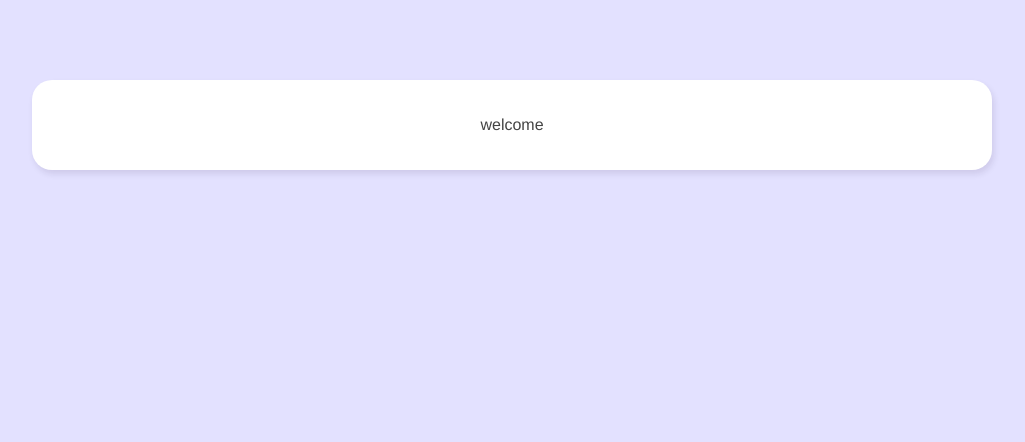
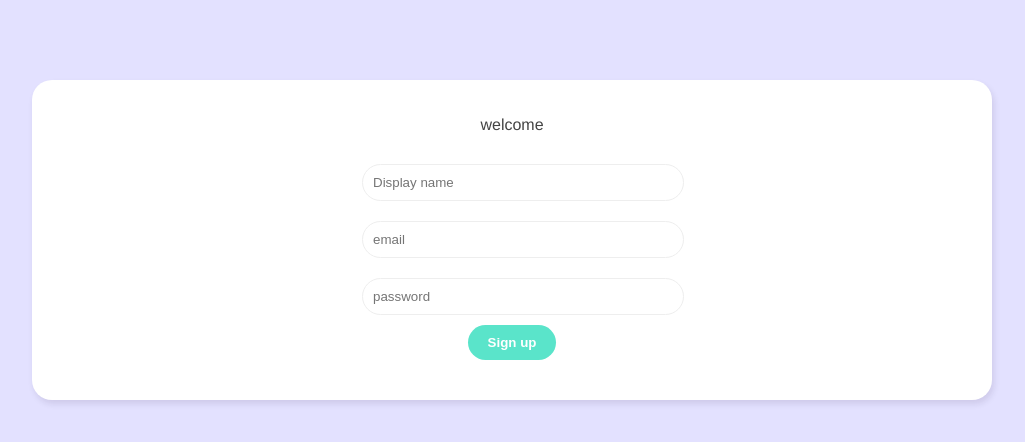
Before and after one commit to Timo1979-x/vue-firebase, a Vue app in the folder live-chat/: page / in a window 1280 px wide. Shown: the top 442 px of the page, without its empty margins (128-1153 px from the left). Built offline with nearby package versions, Linux system fonts and the light colour scheme.

Commit message:
lesson103

```diff
--- /dev/null
+++ b/live-chat/src/components/LoginForm.vue
@@ -0,0 +1,24 @@
+<template>
+  <form @submit.prevent="login">
+    <input type="email" required placeholder="email" v-model="email" />
+    <input type="password" required placeholder="password" v-model="password" />
+    <button>Login</button>
+  </form>
+</template>
+
+<script>
+import { ref } from "@vue/reactivity";
+export default {
+  setup() {
+    // refs
+    const email = ref("");
+    const password = ref("");
+    const login = () => {
+      console.log(email.value, password.value);
+    };
+    return { email, password, login };
+  },
+};
+</script>
+
+<style></style>
--- /dev/null
+++ b/live-chat/src/components/SignupForm.vue
@@ -0,0 +1,31 @@
+<template>
+  <form @submit.prevent="submit">
+    <input
+      type="text"
+      required
+      placeholder="Display name"
+      v-model="displayName"
+    />
+    <input type="email" required placeholder="email" v-model="email" />
+    <input type="password" required placeholder="password" v-model="password" />
+    <button>Sign up</button>
+  </form>
+</template>
+
+<script>
+import { ref } from "@vue/reactivity";
+export default {
+  setup() {
+    // refs
+    const displayName = ref("");
+    const email = ref("");
+    const password = ref("");
+    const submit = () => {
+      console.log(displayName.value, email.value, password.value);
+    };
+    return { displayName, email, password, submit };
+  },
+};
+</script>
+
+<style></style>
--- a/live-chat/src/views/Welcome.vue
+++ b/live-chat/src/views/Welcome.vue
@@ -1,11 +1,17 @@
 <template>
   <div class="welcome container">
     <p>welcome</p>
+    <signup-form />
+    <!-- <login-form /> -->
   </div>
 </template>
 
 <script>
-export default {};
+import SignupForm from "../components/SignupForm.vue";
+// import LoginForm from "../components/LoginForm.vue";
+export default {
+  components: { SignupForm /*, LoginForm */},
+};
 </script>
 
 <style>
@@ -13,4 +19,22 @@
   text-align: center;
   padding: 20px 0;
 }
+/* form styles */
+.welcome form {
+  width: 300px;
+  margin: 20px auto;
+}
+.welcome label {
+  display: block;
+  margin: 20px 0 10px;
+}
+.welcome input {
+  width: 100%;
+  padding: 10px;
+  border-radius: 20px;
+  border: 1px solid #eee;
+  outline: none;
+  color: #999;
+  margin: 10px auto;
+}
 </style>
```
Also changed, not shown: 1 other file (tests, documents, lock files or other folders).
